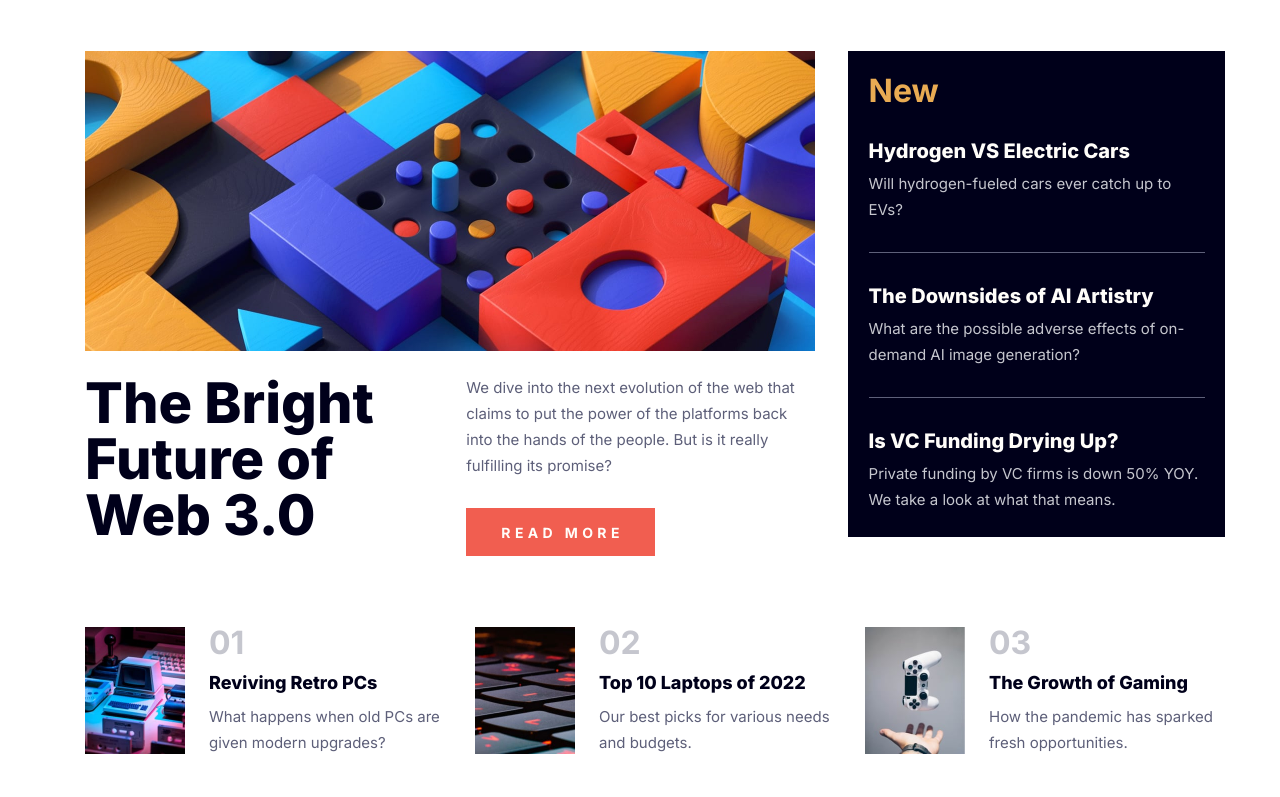
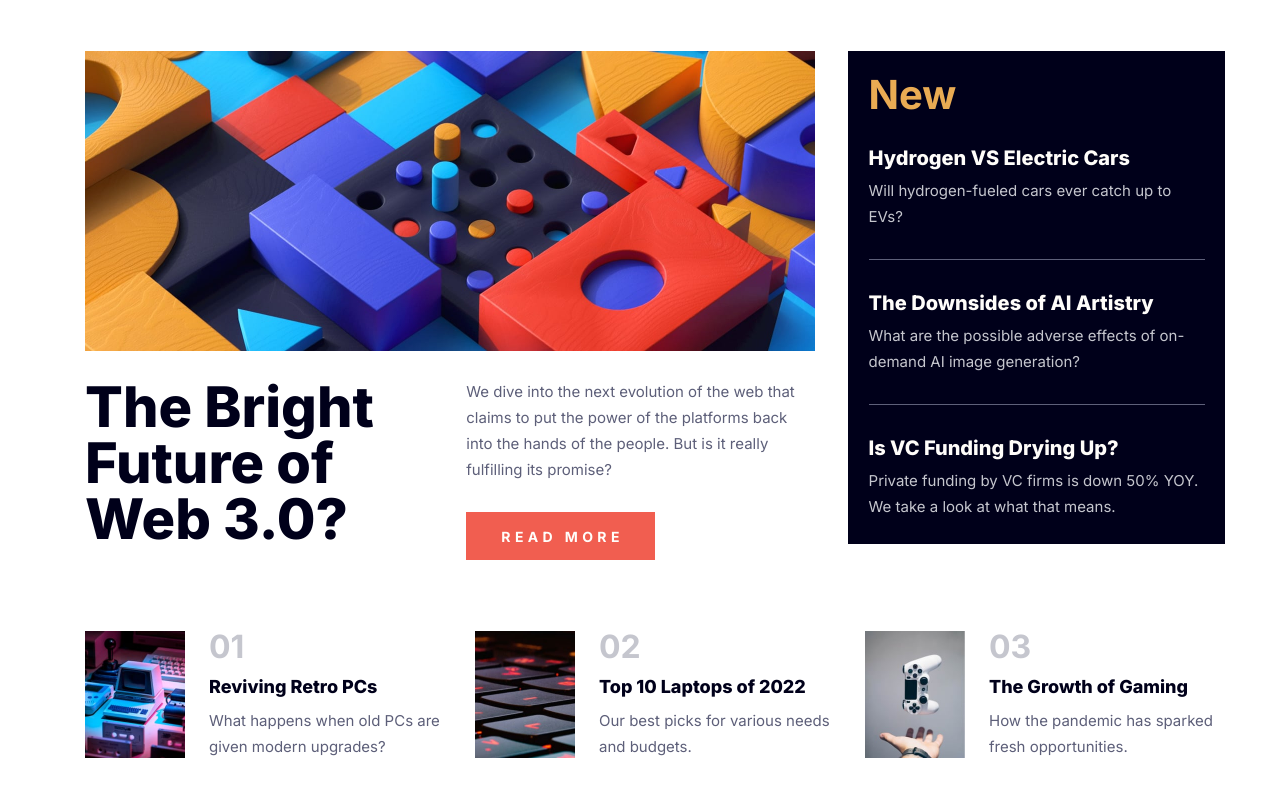
Before and after one commit to istealersn-dev/news-homepage, a website built with Vite: page index.html in a window 1280 px wide. Shown: the part 133-930 px from the top of the page. Built offline with nearby package versions, Linux system fonts and the light colour scheme.

Commit message:
fixed lg viewport styling issues

```diff
--- a/public/data/homepage.json
+++ b/public/data/homepage.json
@@ -17,7 +17,7 @@
                 "desktop": "/images/image-web-3-desktop.jpg",
                 "mobile": "/images/image-web-3-mobile.jpg"
             },
-            "heading": "The Bright Future of Web 3.0",
+            "heading": "The Bright Future of Web 3.0?",
             "description": "We dive into the next evolution of the web that claims to put the power of the platforms back into the hands of the people. But is it really fulfilling its promise?",
             "CTA": "Read more"
         },
--- a/src/styles/components/hero.scss
+++ b/src/styles/components/hero.scss
@@ -10,6 +10,7 @@
 
     @include respondto('lg') {
         margin-top: 0;
+        gap: 1.75rem;
     }
 
     &__banner {
--- a/src/styles/layout/newspace.scss
+++ b/src/styles/layout/newspace.scss
@@ -1,5 +1,6 @@
 @use '../base/variables.scss' as *;
 @use '../base/typography.scss' as *;
+@use '../misc/mixins.scss' as *;
 
 .newspace {
     background-color: $dark-space-blue;
@@ -11,5 +12,10 @@
         line-height: 2rem;
         color: $yellow;
         padding-bottom: 0.25rem;
+
+        @include respondto('lg') {
+            font-size: 2.5rem;
+            line-height: 2.5rem;
+        }
     }
 }
```
